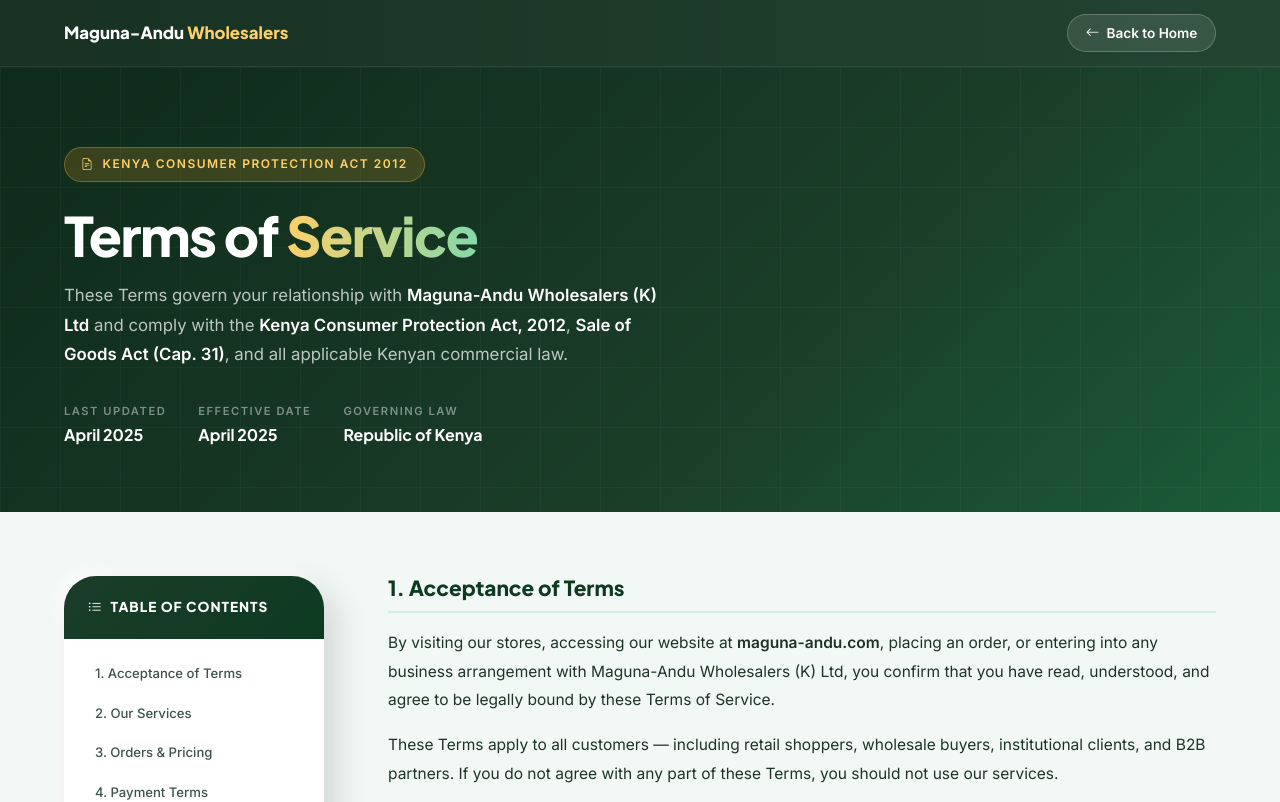
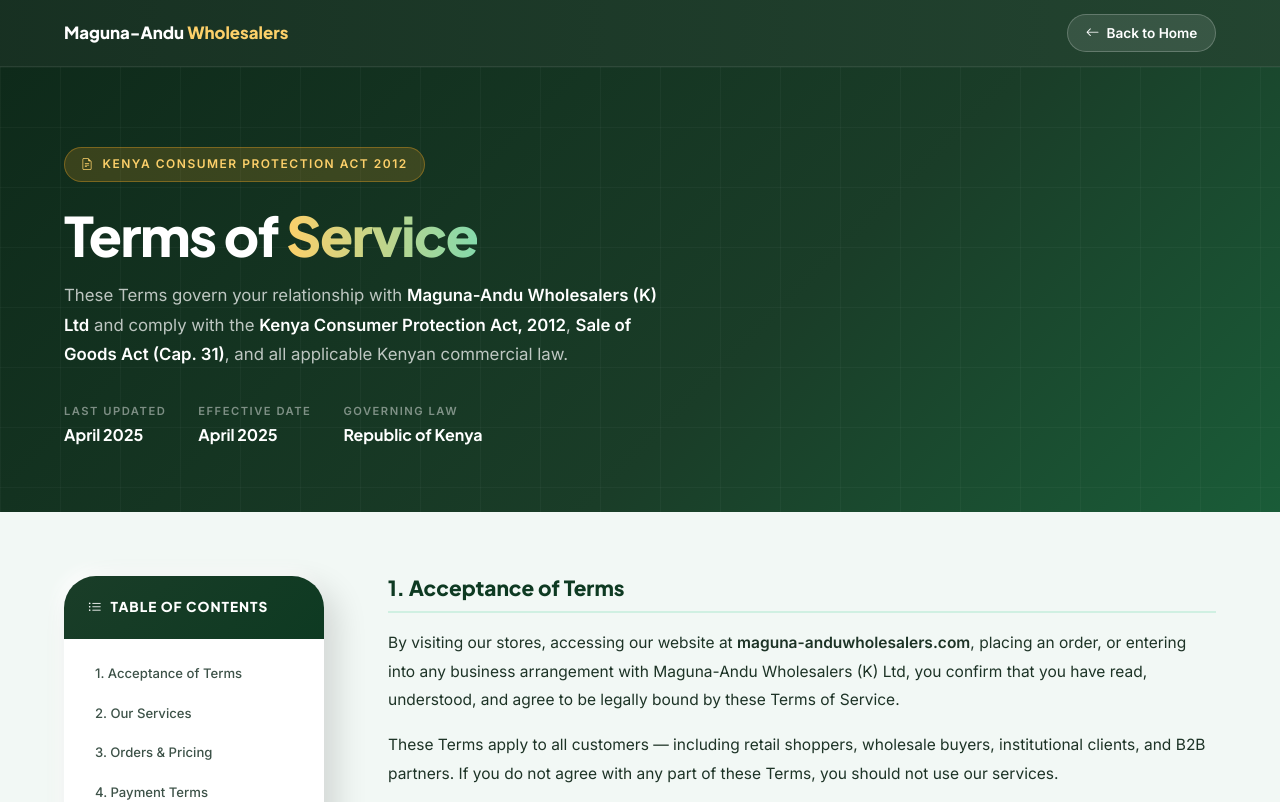
Before and after one commit to Ellytheo/mgn_info, a React (Create React App) app: page /terms in a window 1280 px wide. Shown: the top 802 px of the page. Built offline with nearby package versions, Linux system fonts and the light colour scheme; the HTML template or start-up script is replaced by a standard one.

Commit message:
Domain Migration Finalized: Website moved to maguna-anduwholesalers.com while official emails retain .co.ke domain for operational consistency

```diff
--- a/public/index.html
+++ b/public/index.html
@@ -10,17 +10,17 @@
 
     <!-- Open Graph / Facebook -->
     <meta property="og:type" content="website" />
-    <meta property="og:url" content="https://maguna-andu.com/" />
+    <meta property="og:url" content="https://maguna-anduwholesalers.com/" />
     <meta property="og:title" content="Maguna-Andu Wholesalers | Quality & Value Every Day" />
     <meta property="og:description" content="Kenya's trusted wholesale partner since 1990. Serving Murang'a and beyond with quality products." />
-    <meta property="og:image" content="https://maguna-andu.com/favicon.png" />
+    <meta property="og:image" content="https://maguna-anduwholesalers.com/favicon.png" />
 
     <!-- Twitter -->
     <meta property="twitter:card" content="summary_large_image" />
-    <meta property="twitter:url" content="https://maguna-andu.com/" />
+    <meta property="twitter:url" content="https://maguna-anduwholesalers.com/" />
     <meta property="twitter:title" content="Maguna-Andu Wholesalers | Quality & Value Every Day" />
     <meta property="twitter:description" content="Kenya's trusted wholesale partner since 1990." />
-    <meta property="twitter:image" content="https://maguna-andu.com/favicon.png" />
+    <meta property="twitter:image" content="https://maguna-anduwholesalers.com/favicon.png" />
 
     <!-- Schema.org JSON-LD -->
     <script type="application/ld+json">
@@ -28,8 +28,8 @@
       "@context": "https://schema.org",
       "@type": "WholesaleStore",
       "name": "Maguna-Andu Wholesalers",
-      "url": "https://maguna-andu.com/",
-      "logo": "https://maguna-andu.com/favicon.png",
+      "url": "https://maguna-anduwholesalers.com/",
+      "logo": "https://maguna-anduwholesalers.com/favicon.png",
       "sameAs": [
         "https://facebook.com/magunaandu",
         "https://twitter.com/magunaandu"
--- a/src/App.js
+++ b/src/App.js
@@ -141,7 +141,7 @@
           name="description"
           content="Kenya's trusted wholesale partner since 1990. Serving Murang'a and beyond with quality groceries, household goods, and wholesale merchandise."
         />
-        <link rel="canonical" href="https://maguna-andu.com/" />
+        <link rel="canonical" href="https://maguna-anduwholesalers.com/" />
       </Helmet>
 
       {/* ════════════════════════════════════════
--- a/src/components/Privacy.jsx
+++ b/src/components/Privacy.jsx
@@ -103,7 +103,7 @@
           name="description"
           content="Review the Maguna-Andu Wholesalers Privacy Policy. Our commitment to protecting your personal data in compliance with the Kenya Data Protection Act (DPA 2019)."
         />
-        <link rel="canonical" href="https://maguna-andu.com/privacy" />
+        <link rel="canonical" href="https://maguna-anduwholesalers.com/privacy" />
       </Helmet>
       <style>{`
         .legal-page { background: var(--page-bg); min-height: 100vh; }
--- a/src/components/Terms.jsx
+++ b/src/components/Terms.jsx
@@ -101,7 +101,7 @@
           name="description"
           content="Read the Maguna-Andu Wholesalers Terms of Service. Governed by the laws of Kenya, including the Consumer Protection Act and Sale of Goods Act."
         />
-        <link rel="canonical" href="https://maguna-andu.com/terms" />
+        <link rel="canonical" href="https://maguna-anduwholesalers.com/terms" />
       </Helmet>
       <style>{`
         /* Nav */
@@ -267,7 +267,7 @@
         <main>
           <Section id="acceptance" title="1. Acceptance of Terms">
             <p style={{ marginBottom: "1rem" }}>
-              By visiting our stores, accessing our website at <strong>maguna-andu.com</strong>, placing an order, or entering into any business arrangement with Maguna-Andu Wholesalers (K) Ltd, you confirm that you have read, understood, and agree to be legally bound by these Terms of Service.
+              By visiting our stores, accessing our website at <strong>maguna-anduwholesalers.com</strong>, placing an order, or entering into any business arrangement with Maguna-Andu Wholesalers (K) Ltd, you confirm that you have read, understood, and agree to be legally bound by these Terms of Service.
             </p>
             <p>
               These Terms apply to all customers — including retail shoppers, wholesale buyers, institutional clients, and B2B partners. If you do not agree with any part of these Terms, you should not use our services.
```
Also changed, not shown: public/robots.txt, 1 other file (tests, documents, lock files or other folders).
